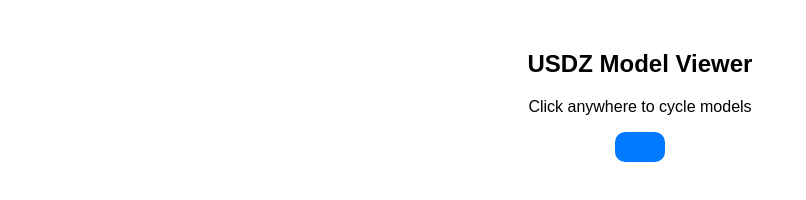
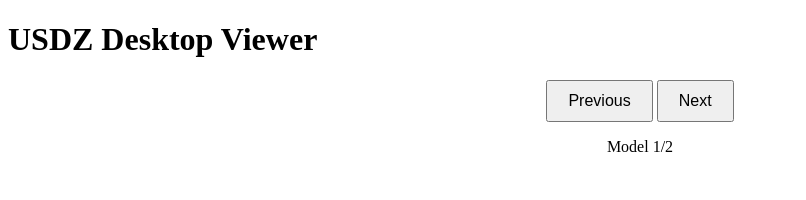
Before and after one commit to thua2chem/VR_Visulization, a plain HTML site: page for_github/index.html in a window 1280 px wide. Shown: the whole page, without its empty margins (0-806 px from the left). Drawn offline with Linux system fonts and the light colour scheme; some packages are replaced by stand-ins of ours; a script that the page names is missing.

Commit message:
Update index.html

```diff
--- a/for_github/index.html
+++ b/for_github/index.html
@@ -1,46 +1,63 @@
 <!DOCTYPE html>
 <html>
 <head>
-    <title>USDZ Viewer</title>
+    <title>USDZ Desktop Viewer</title>
+    <script src="https://cdn.jsdelivr.net/npm/@google/model-viewer@2.1.1/dist/model-viewer.min.js"></script>
     <style>
-        body { font-family: Arial; text-align: center; margin-top: 50px; }
-        a {
-            display: inline-block;
-            padding: 15px 25px;
-            background: #007AFF;
-            color: white;
-            text-decoration: none;
-            border-radius: 10px;
-            font-size: 18px;
+        model-viewer {
+            width: 100%;
+            height: 80vh;
+            margin: 0 auto;
         }
+        .controls { text-align: center; margin: 20px; }
+        button { padding: 10px 20px; font-size: 16px; }
     </style>
 </head>
 <body>
+    <h1>USDZ Desktop Viewer</h1>
+
+    <!-- Model container -->
+    <model-viewer
+        id="viewer"
+        alt="3D Model"
+        ar
+        auto-rotate
+        camera-controls>
+    </model-viewer>
+
+    <!-- Controls -->
+    <div class="controls">
+        <button onclick="prevModel()">Previous</button>
+        <button onclick="nextModel()">Next</button>
+        <p id="model-info">Model 1/2</p>
+    </div>
+
     <script>
-const usdzFiles = [
+        const models = [
             "co_1.usdz",
             "co_2.usdz"
         ];
-let current = 0;
+        let currentModel = 0;
+        const viewer = document.getElementById("viewer");
+        const modelInfo = document.getElementById("model-info");
 
-function updateLink() {
-    const link = document.getElementById('ar-link');
-    link.href = usdzFiles[current];
-    link.textContent = `View ${current + 1}/${usdzFiles.length} in AR`;
+        function loadModel() {
+            viewer.src = models[currentModel];
+            modelInfo.textContent = `Model ${currentModel + 1}/${models.length}`;
         }
 
-document.body.onclick = (e) => {
-    if (e.target.id !== 'ar-link') {
-        current = (current + 1) % usdzFiles.length;
-        updateLink();
+        function nextModel() {
+            currentModel = (currentModel + 1) % models.length;
+            loadModel();
         }
-};
 
-updateLink(); // Initialize
+        function prevModel() {
+            currentModel = (currentModel - 1 + models.length) % models.length;
+            loadModel();
+        }
+
+        // Initialize
+        loadModel();
     </script>
-
-<h2>USDZ Model Viewer</h2>
-<p>Click anywhere to cycle models</p>
-<a id="ar-link" href="model1.usdz" rel="ar"></a>
 </body>
 </html>
```
Lines whose indentation alone changed are shown as unchanged.
